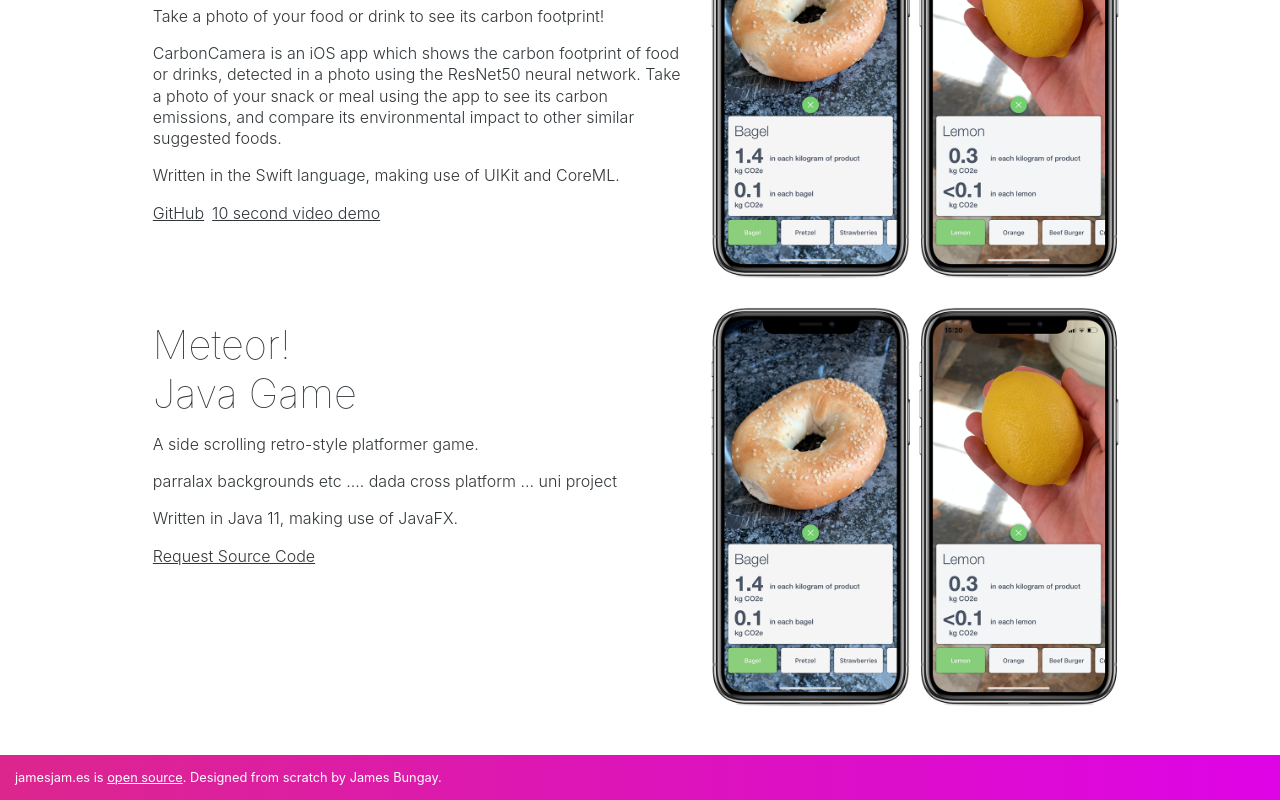
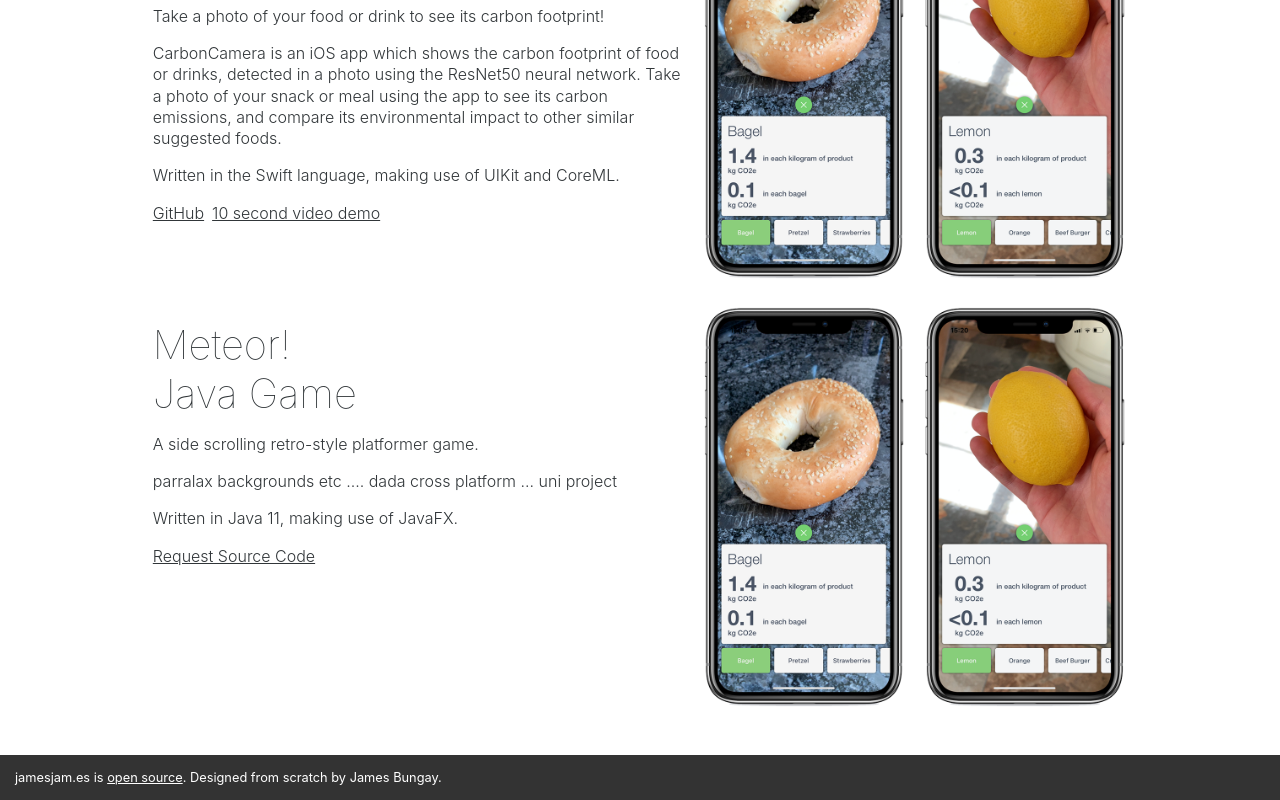
Before and after one commit to jamesbungay/jamesbungay.github.io, a React (Create React App) app: page / in a window 1280 px wide. Shown: the part 608-1408 px from the top of the page. Built offline with nearby package versions, Linux system fonts and the light colour scheme.

Commit message:
Update project image spacing

```diff
--- a/src/App.css
+++ b/src/App.css
@@ -82,7 +82,7 @@
 .PortfolioItem-Desc {
   float: left;
   text-align: left;
-  width: 53.5%;
+  width: 53.3%;
 }
 
 .PortfolioItem-Image {
@@ -134,7 +134,7 @@
   left: -10px;
   right: -10px;
   bottom: -10px;
-  background-image: linear-gradient(to right, #dc268d, #de03e7);
+  background-image: linear-gradient(to right, #333, #333);
   z-index: -1;
 }
 
```
Also changed, not shown: src/portfolio_carboncamera.png, src/portfolio_carboncamera_old.png (added).
